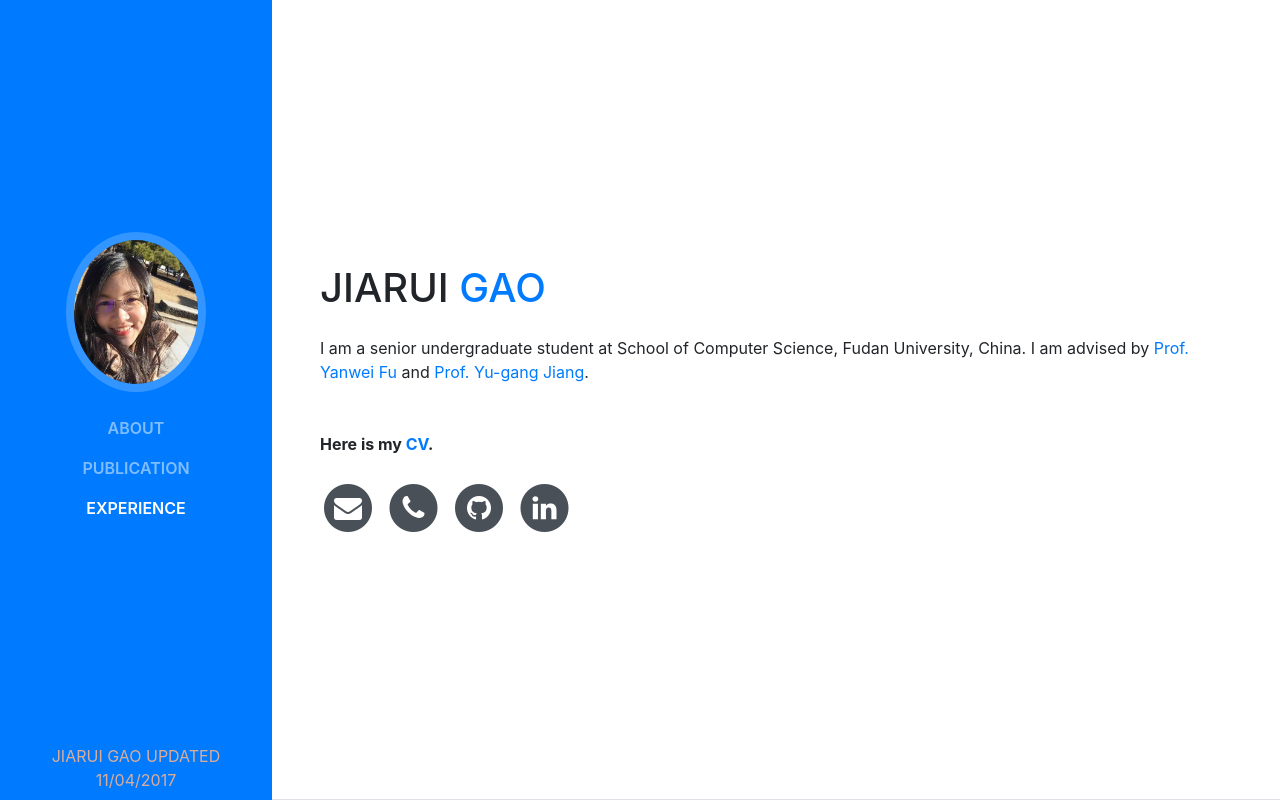
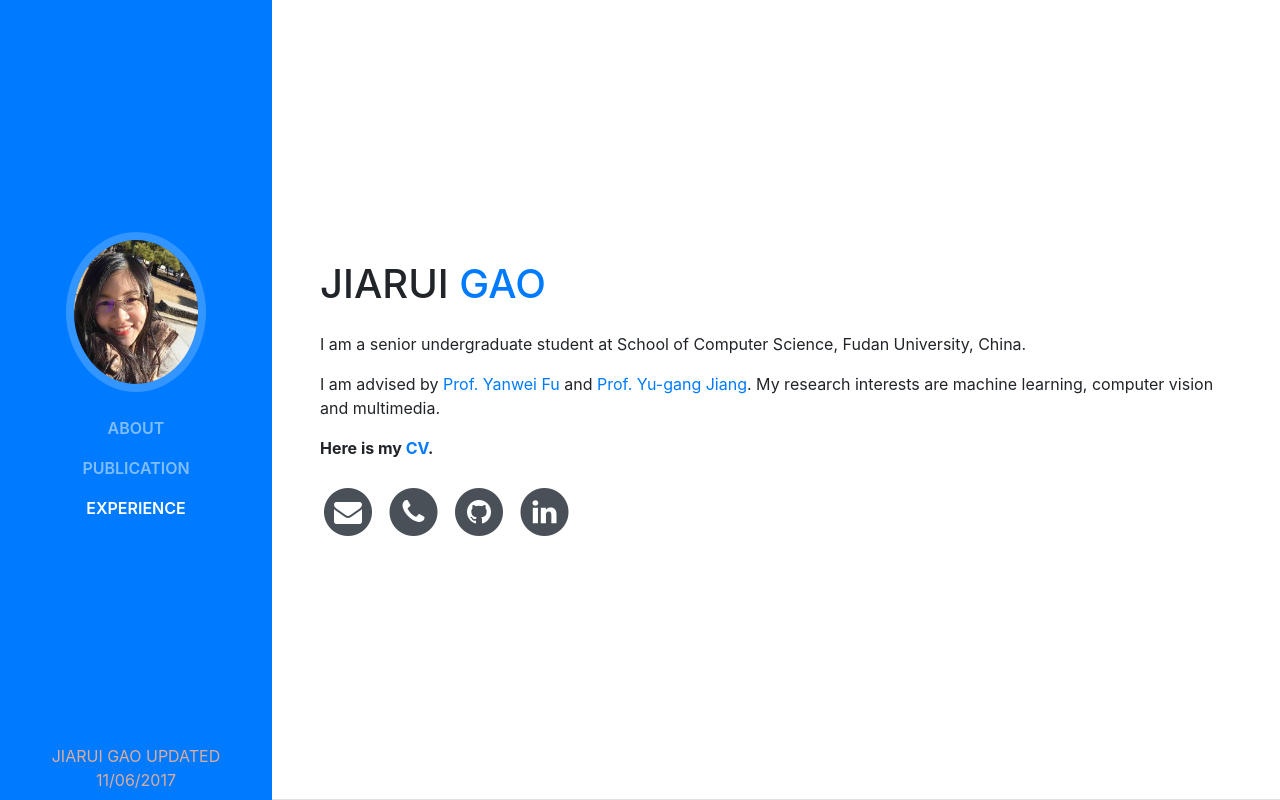
Before and after one commit to kittenish/kittenish.github.io, a website with bundled scripts: page index.html in a window 1280 px wide. Shown: the top 800 px of the page. Built offline with nearby package versions, Linux system fonts and the light colour scheme; a web font is replaced by a local one.

Commit message:
some update

```diff
--- a/index.html
+++ b/index.html
@@ -53,7 +53,7 @@
         </ul>
 
       </div>
-      <span style="color: rgb(220, 172, 152);">JIARUI GAO UPDATED 11/04/2017</span>
+      <span style="color: rgb(220, 172, 152);">JIARUI GAO UPDATED 11/06/2017</span>
     </nav>
 
     <div class="container-fluid p-0">
@@ -64,7 +64,8 @@
             <span class="text-primary">Gao</span>
           </h1>
           <br />
-          <p class="mb-5">I am a senior undergraduate student at School of Computer Science, Fudan University, China. I am advised by <a href = "http://yanweifu.github.io">Prof. Yanwei Fu</a> and <a href="http://www.yugangjiang.info">Prof. Yu-gang Jiang</a>. </p>
+          <p >I am a senior undergraduate student at School of Computer Science, Fudan University, China. </p>
+          <p>I am advised by <a href = "http://yanweifu.github.io">Prof. Yanwei Fu</a> and <a href="http://www.yugangjiang.info">Prof. Yu-gang Jiang</a>. My research interests are machine learning, computer vision and multimedia. </p>
           <b class="mb-5">Here is my <a href="JiaruiGao-CV.pdf" target="_blank">CV</a>.</b>
           <br />
           <br />
```
Also changed, not shown: 1 other file.
